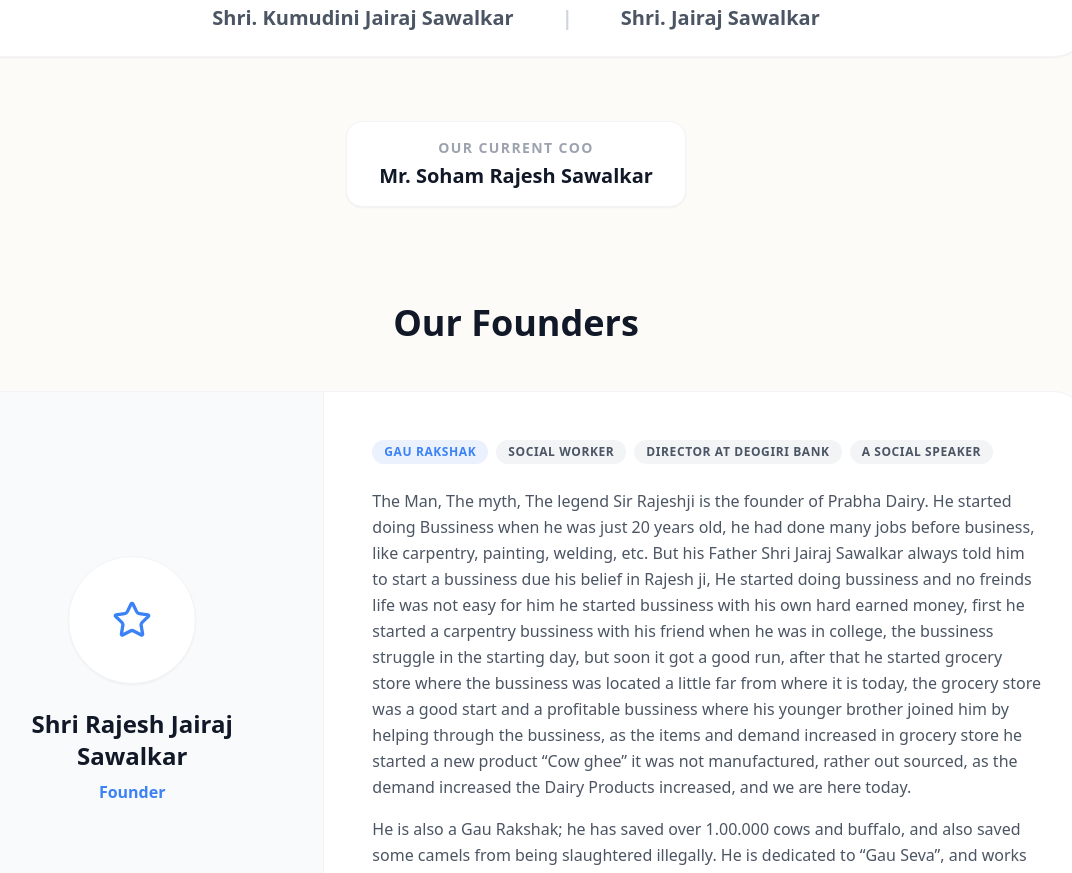
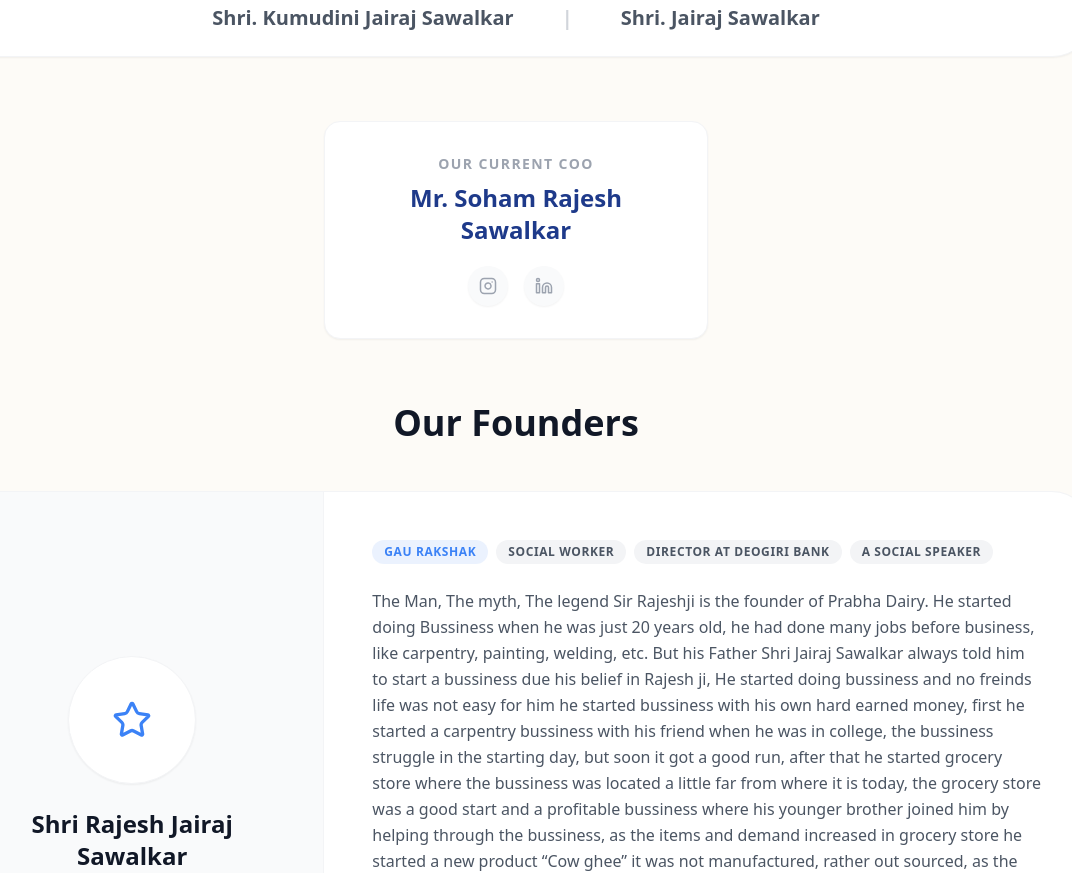
Before and after one commit to Darwizzy09/prabha-dairy, a React (Vite) app in the folder frontend/: page /about in a window 1280 px wide. Shown: the part 2020-2893 px from the top of the page, without its empty margins (124-1196 px from the left). Built offline with nearby package versions, Linux system fonts and the light colour scheme.

Commit message:
About us fixed

```diff
--- a/frontend/src/pages/About.jsx
+++ b/frontend/src/pages/About.jsx
@@ -3,6 +3,23 @@ import {
   History, Users, Store, Droplet, Home, Package,
   Heart, Shield, Award, Crown, Star
 } from 'lucide-react';
+
+// 👉 Added Custom SVGs for Social Links
+const InstagramIcon = ({ size = 20 }) => (
+  <svg xmlns="http://www.w3.org/2000/svg" width={size} height={size} viewBox="0 0 24 24" fill="none" stroke="currentColor" strokeWidth="2" strokeLinecap="round" strokeLinejoin="round">
+    <rect x="2" y="2" width="20" height="20" rx="5" ry="5"></rect>
+    <path d="M16 11.37A4 4 0 1 1 12.63 8 4 4 0 0 1 16 11.37z"></path>
+    <line x1="17.5" y1="6.5" x2="17.51" y2="6.5"></line>
+  </svg>
+);
+
+const LinkedinIcon = ({ size = 20 }) => (
+  <svg xmlns="http://www.w3.org/2000/svg" width={size} height={size} viewBox="0 0 24 24" fill="none" stroke="currentColor" strokeWidth="2" strokeLinecap="round" strokeLinejoin="round">
+    <path d="M16 8a6 6 0 0 1 6 6v7h-4v-7a2 2 0 0 0-2-2 2 2 0 0 0-2 2v7h-4v-7a6 6 0 0 1 6-6z"></path>
+    <rect x="2" y="9" width="4" height="12"></rect>
+    <circle cx="4" cy="4" r="2"></circle>
+  </svg>
+);
 
 export default function About() {
   return (
@@ -102,10 +119,36 @@ export default function About() {
           </div>
         </div>
 
+        {/* 👉 UPDATED: The COO Card */}
         <div className="text-center mb-16">
-          <div className="inline-block bg-white px-8 py-4 rounded-2xl border border-gray-100 shadow-sm mb-8">
-             <h4 className="text-sm font-bold text-gray-400 uppercase tracking-widest mb-1">Our Current COO</h4>
-             <p className="text-xl font-black text-gray-900">Mr. Soham Rajesh Sawalkar</p>
+          <div className="bg-white rounded-2xl shadow-sm border border-gray-100 p-6 md:p-8 text-center max-w-sm mx-auto transform transition-all duration-300 hover:-translate-y-1 hover:shadow-md mb-8">
+            <p className="text-sm font-bold text-gray-400 tracking-widest uppercase mb-2">Our Current COO</p>
+            <h3 className="text-xl md:text-2xl font-black text-brand-dark mb-5">Mr. Soham Rajesh Sawalkar</h3>
+
+            {/* Social Links Row */}
+            <div className="flex items-center justify-center gap-4">
+              {/* Instagram */}
+              <a
+                href="https://www.instagram.com/and_soham?utm_source=ig_web_button_share_sheet&igsh=ZDNlZDc0MzIxNw=="
+                target="_blank"
+                rel="noreferrer"
+                className="w-10 h-10 bg-gray-50 text-gray-400 rounded-full flex items-center justify-center hover:bg-brand hover:text-white transition-all duration-300 shadow-sm hover:shadow-md hover:-translate-y-0.5"
+                title="Soham on Instagram"
+              >
+                <InstagramIcon size={18} />
+              </a>
+
+              {/* LinkedIn */}
+              <a
+                href="https://www.linkedin.com/in/soham-sanjivani-rajesh-sawalkar-jain-52833a29a/"
+                target="_blank"
+                rel="noreferrer"
+                className="w-10 h-10 bg-gray-50 text-gray-400 rounded-full flex items-center justify-center hover:bg-[#0A66C2] hover:text-white transition-all duration-300 shadow-sm hover:shadow-md hover:-translate-y-0.5"
+                title="Soham on LinkedIn"
+              >
+                <LinkedinIcon size={18} />
+              </a>
+            </div>
           </div>
         </div>
 
```
